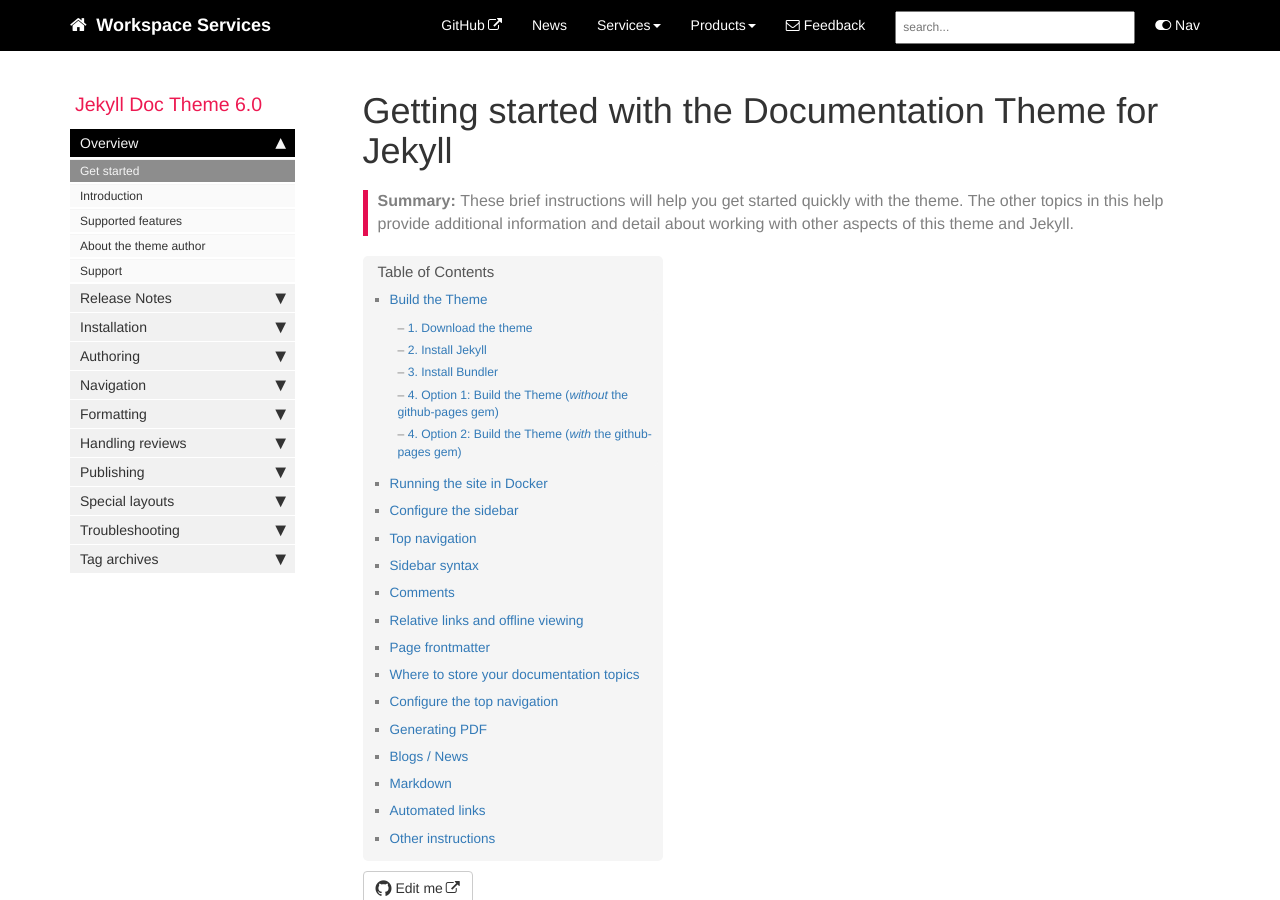
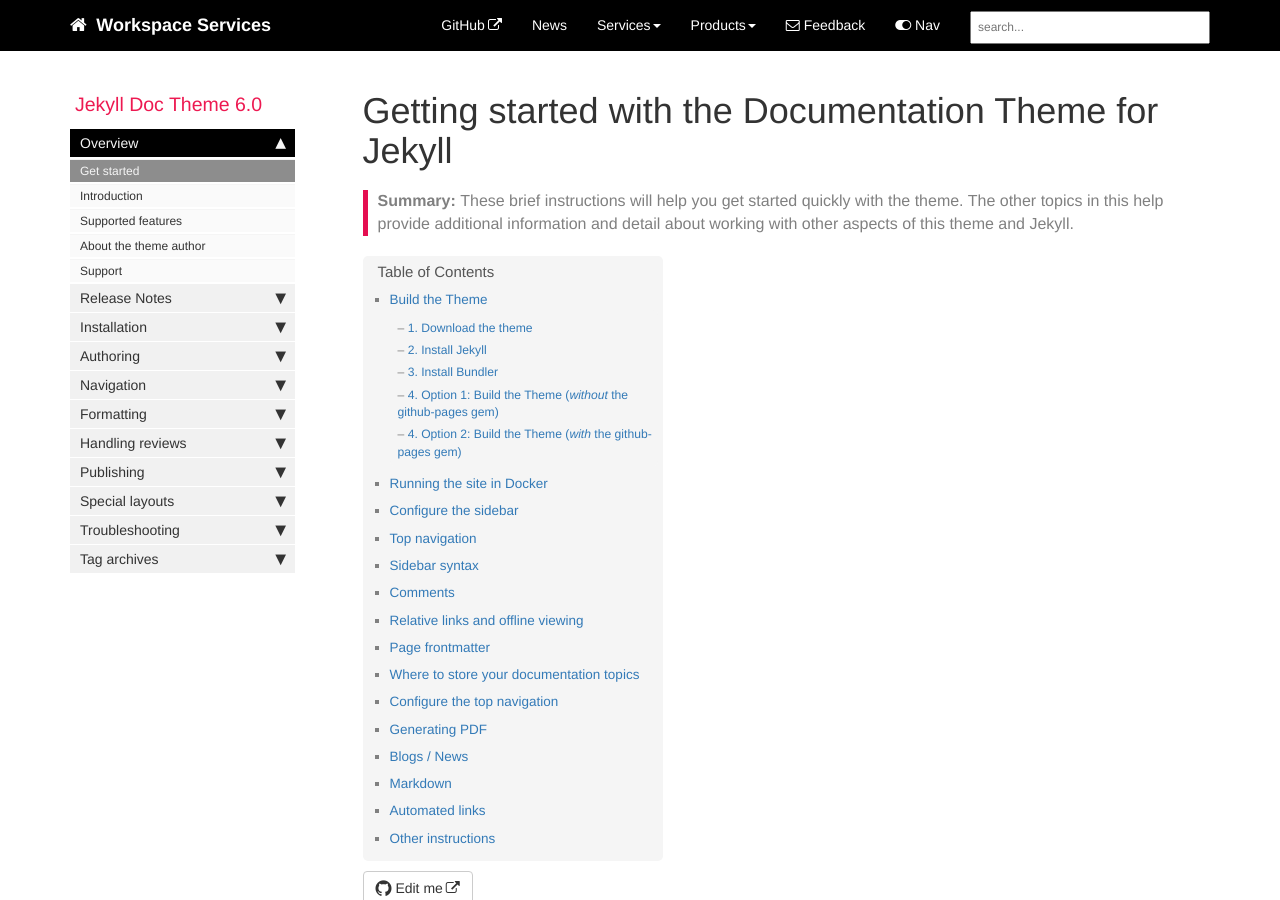
Before and after one commit to brummens/workspace-docs, a Jekyll site: the page built from index.md, in a window 1280 px wide and 900 px high. Built offline with Jekyll 4.4.1, drawn with Linux system fonts in a browser that asks for light colours; comment, search, counter and statistics services are not loaded.

Commit message:
Update topnav.html

```diff
--- a/_includes/topnav.html
+++ b/_includes/topnav.html
@@ -50,6 +50,10 @@
                 {% if site.feedback_disable == null or site.feedback_disable == false %}
 			{% include feedback.html %}
 		{% endif %}
+				<!-- toggle sidebar button -->
+				<li><a id="tg-sb-link" href="#"><i id="tg-sb-icon" class="fa fa-toggle-on"></i> Nav</a></li>
+				<!-- entries without drop-downs appear here -->
+
                 <!--comment out this block if you want to hide search-->
                 <li>
                     <!--start search-->
@@ -71,9 +75,6 @@
                     </script>
                     <!--end search-->
                 </li>
-				    <!-- toggle sidebar button -->
-					<li><a id="tg-sb-link" href="#"><i id="tg-sb-icon" class="fa fa-toggle-on"></i> Nav</a></li>
-					<!-- entries without drop-downs appear here -->
             </ul>
         </div>
         </div>
```
